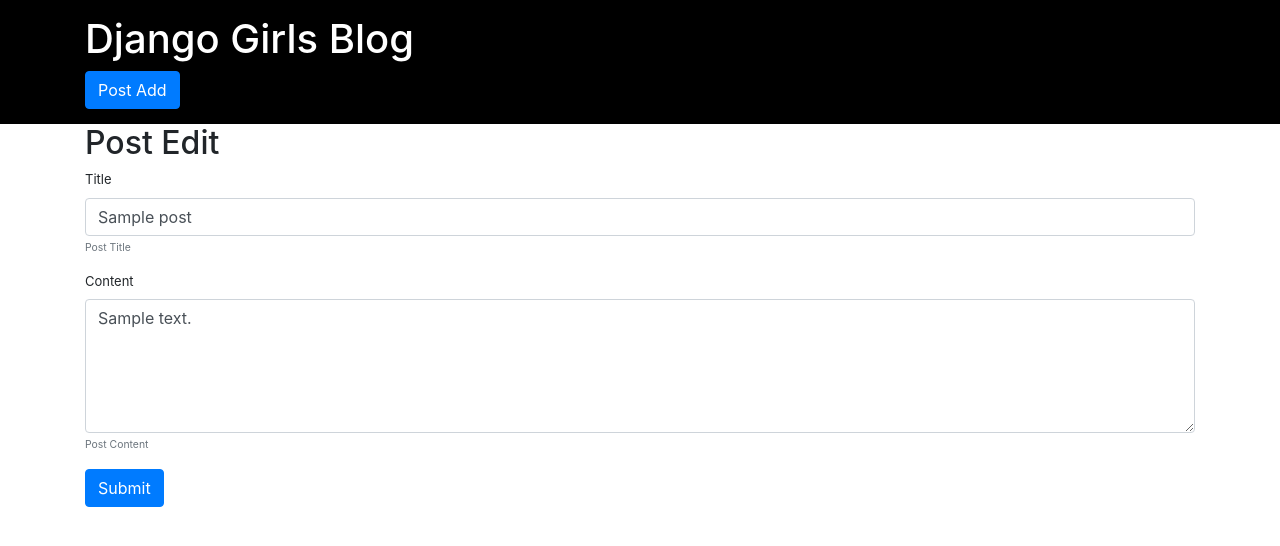
After one commit to callorange/Djangogirls-Tutorial, a Django app: page /post/1/edit in a window 1280 px wide. The commit adds this page. Shown: the top 546 px of the page. Run offline with Django 3.2, Linux system fonts and the light colour scheme; tables that the repository leaves empty hold one stand-in row (values such as "Sample post"); some libraries are stand-ins or nearby versions.

Commit message:
post 편집기능 추가

```diff
--- a/django/blog/models.py
+++ b/django/blog/models.py
@@ -19,6 +19,11 @@
     def __str__(self):
         return self.title
 
+    class Meta:
+        verbose_name = '글'
+        verbose_name_plural = '목록'
+        ordering = ['-created_date', 'title']
+
 class PostTrash(models.Model):
     author = models.IntegerField()
     title = models.CharField(max_length=200)
--- a/django/blog/urls.py
+++ b/django/blog/urls.py
@@ -8,6 +8,7 @@
     path('post/<int:pk>', views.post_detail, name='post-detail'),
     # re_path(r"(?P<pk>[0-9]+)$", views.post_detail)
     path('post/<int:pk>/del', views.post_del, name='post-del'),
+    path('post/<int:pk>/edit', views.post_edit, name='post-edit'),
 
     path('trash/list', views.trash_list, name='trash-list'),
     path('trash/<int:pk>', views.trash_detail, name='trash-detail'),
--- a/django/blog/views.py
+++ b/django/blog/views.py
@@ -46,6 +46,40 @@
     return redirect('/list')
 
 
+def post_add(request):
+    res = ''
+    if request.method == 'POST':
+        frm = request.POST
+
+        post = Post.objects.create(
+            author=request.user,
+            title=frm["title"],
+            content=frm["content"],
+        )
+
+        # res = redirect('post-detail', pk=post.pk)
+        res = redirect(f'/post/{post.pk}')
+    else:
+        res = render(request, 'blog/post_add.html')
+    return res
+
+
+def post_edit(request, pk):
+    if not Post.objects.filter(pk=pk).exists():
+        return redirect('post-list')
+    elif request.method == 'POST':
+        post = Post.objects.get(pk=pk)
+        if request.user == post.author:
+            post.title = request.POST['title']
+            post.content = request.POST['content']
+            post.save()
+            return redirect('post-detail', pk=pk)
+        return redirect('post-list')
+    else:
+        post = Post.objects.get(pk=pk)
+        return render(request, 'blog/post_edit.html', {'post': post})
+
+
 def trash_list(request):
     posts = PostTrash.objects.using('external').all().order_by('-created_date')
     context = {
@@ -85,21 +119,3 @@
         p.save()
 
     return redirect('/trash/list')
-
-
-def post_add(request):
-    res = ''
-    if request.method == 'POST':
-        frm = request.POST
-
-        post = Post.objects.create(
-            author=request.user,
-            title=frm["title"],
-            content=frm["content"],
-        )
-
-        # res = redirect('post-detail', pk=post.pk)
-        res = redirect(f'/post/{post.pk}')
-    else:
-        res = render(request, 'blog/post_add.html')
-    return res
--- a/django/templates/base_detail.html
+++ b/django/templates/base_detail.html
@@ -22,9 +22,9 @@
         <div class="post">
             <p class="post-date">{{ post.published_date }}</p>
             <h2 class="post-title"><a href="">{{ post.title }}</a></h2>
-            {% block move-to %}{% endblock %}
             <p class="post-content full">{{ post.content|linebreaksbr }}</p>
         </div>
+        {% block move-to %}{% endblock %}
     </div>
 </body>
 </html>
--- /dev/null
+++ b/django/templates/blog/post_edit.html
@@ -0,0 +1,24 @@
+{% extends 'base.html' %}
+
+{% block title_area %}
+    <h1><a href="{% url 'post-list' %}">Django Girls Blog</a></h1>
+{% endblock %}
+
+{% block content-title %}Post Edit{% endblock %}
+
+{% block content %}
+<form action="" method="post">
+  {% csrf_token %}
+  <div class="form-group">
+    <label for="title">Title</label>
+    <input type="text" class="form-control" id="title" name="title" aria-describedby="titleHelp" placeholder="Enter Post Title" value="{{ post.title }}">
+    <small id="titleHelp" class="form-text text-muted">Post Title</small>
+  </div>
+  <div class="form-group">
+    <label for="content">Content</label>
+    <textarea class="form-control" id="content" name="content" aria-describedby="contentHelp" placeholder="Enter Post Content" rows="5">{{ post.content }}</textarea>
+    <small id="contentHelp" class="form-text text-muted">Post Content</small>
+  </div>
+  <button type="submit" class="btn btn-primary">Submit</button>
+</form>
+{% endblock %}
--- a/django/templates/blog/trash_detail.html
+++ b/django/templates/blog/trash_detail.html
@@ -6,10 +6,14 @@
 {% endblock %}
 
 {% block move-to %}
+<div class="row">
+    <div class="col-12 text-right">
         <form action="{% url 'trash-rollback' post.pk %}" method="post">
             {% csrf_token %}
             <button type="submit" class="btn btn-warning">
                 move to post
             </button>
         </form>
+    </div>
+</div>
 {% endblock %}
```
Also changed, not shown: django/templates/blog/post_detail.html (+13 -6 lines). Lines whose indentation alone changed are shown as unchanged.
